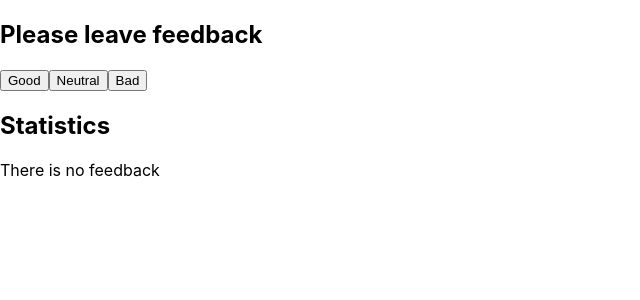
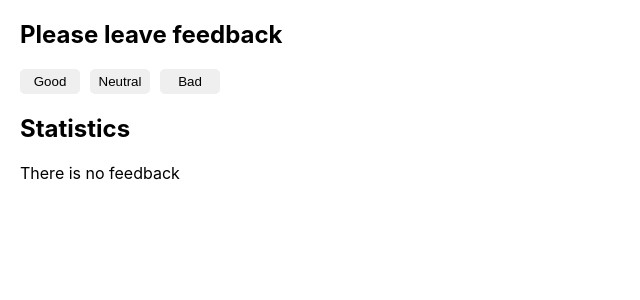
Before and after one commit to yarqui/goit-react-hw-02-feedback, a React (Create React App) app: page / in a window 1280 px wide. Shown: the top 300 px of the page, without its empty margins (0-640 px from the left). Built offline with nearby package versions, Linux system fonts and the light colour scheme.

Commit message:
fixed styles

```diff
--- a/src/components/App.jsx
+++ b/src/components/App.jsx
@@ -1,4 +1,3 @@
-// import { render } from '@testing-library/react';
 import React, { Component } from 'react';
 import FeedbackForm from './FeedbackForm/';
 
@@ -10,8 +9,6 @@ export class App extends Component {
   };
 
   render() {
-    // const { good, bad, neutral } = this.state;
-
     return <FeedbackForm state={this.state}></FeedbackForm>;
   }
 }
--- a/src/components/FeedbackForm/FeedbackForm.jsx
+++ b/src/components/FeedbackForm/FeedbackForm.jsx
@@ -3,6 +3,7 @@ import PropTypes from 'prop-types';
 import Statistics from 'components/Statistics';
 import FeedbackOptions from 'components/FeedbackOptions';
 import Section from 'components/Section';
+import { FormWrap } from './FeedbackForm.styled';
 
 export default class FeedbackForm extends Component {
   state = {
@@ -40,7 +41,7 @@ export default class FeedbackForm extends Component {
     const { good, neutral, bad } = this.state;
 
     return (
-      <div>
+      <FormWrap>
         <Section title="Please leave feedback">
           <FeedbackOptions
             options={Object.keys(this.state)}
@@ -57,7 +58,7 @@ export default class FeedbackForm extends Component {
             positivePercentage={this.countPositiveFeedbackPercentage()}
           />
         </Section>
-      </div>
+      </FormWrap>
     );
   }
 }
--- a/src/components/FeedbackForm/FeedbackForm.styled.jsx
+++ b/src/components/FeedbackForm/FeedbackForm.styled.jsx
@@ -1 +1,5 @@
 import styled from 'styled-components';
+
+export const FormWrap = styled.div`
+  margin-left: 20px;
+`;
--- a/src/components/FeedbackOptions/FeedbackOptions.jsx
+++ b/src/components/FeedbackOptions/FeedbackOptions.jsx
@@ -1,10 +1,16 @@
 import PropTypes from 'prop-types';
+import { OptionButton } from './FeedbackOptions.styled';
 
 const FeedbackOptions = ({ options, onLeaveFeedback }) => {
   return options.map(option => (
-    <button key={option} name={option} type="button" onClick={onLeaveFeedback}>
+    <OptionButton
+      key={option}
+      name={option}
+      type="button"
+      onClick={onLeaveFeedback}
+    >
       {option.charAt(0).toUpperCase() + option.slice(1)}
-    </button>
+    </OptionButton>
   ));
 };
 
--- a/src/components/FeedbackOptions/FeedbackOptions.styled.jsx
+++ b/src/components/FeedbackOptions/FeedbackOptions.styled.jsx
@@ -0,0 +1,17 @@
+import styled from 'styled-components';
+
+export const OptionButton = styled.button`
+  margin-right: 10px;
+  padding: 5px;
+  width: 60px;
+
+  border: 0px;
+  border-radius: 5px;
+
+  transition: 300ms cubic-bezier(0.4, 0, 0.2, 1);
+  &:hover,
+  &:focus {
+    cursor: pointer;
+    background: #cccbcb;
+  }
+`;
--- a/src/components/Statistics/Statistics.jsx
+++ b/src/components/Statistics/Statistics.jsx
@@ -1,5 +1,6 @@
 import PropTypes from 'prop-types';
 import Notification from 'components/Notification';
+import { StatsList } from './Statistics.styled';
 
 export const Statistics = ({
   good,
@@ -12,7 +13,7 @@ export const Statistics = ({
     <Notification message="There is no feedback" />
   ) : (
     <>
-      <ul>
+      <StatsList>
         <li key="good">
           Good:<span> {good}</span>
         </li>
@@ -29,7 +30,7 @@ export const Statistics = ({
           Positive Feedback:
           <span> {positivePercentage}%</span>
         </li>
-      </ul>
+      </StatsList>
     </>
   );
 };
--- a/src/components/Statistics/Statistics.styled.jsx
+++ b/src/components/Statistics/Statistics.styled.jsx
@@ -0,0 +1,6 @@
+import styled from 'styled-components';
+
+export const StatsList = styled.ul`
+  list-style: none;
+  padding-left: 0;
+`;
```
